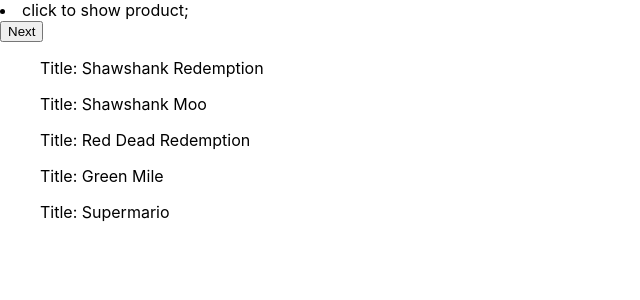
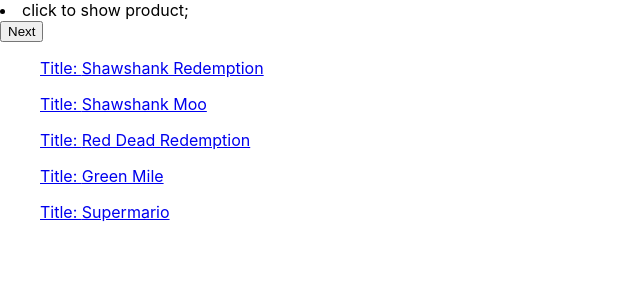
Before and after one commit to csmattc/JS2-Exercises, a React (Create React App) app in the folder my-app/: page / in a window 1280 px wide. Shown: the top 300 px of the page, without its empty margins (0-640 px from the left). Built offline with nearby package versions, Linux system fonts and the light colour scheme.

Commit message:
added anchor tag to unordered list

```diff
--- a/my-app/src/App.js
+++ b/my-app/src/App.js
@@ -25,7 +25,7 @@
   }
   this.anchorTag = function renderItem() {
     return (
-      <ul onClick={() => handleRatingClick()}>Title: {this.title} </ul>
+      <ul onClick={() => handleRatingClick()}> <a href="#">Title: {this.title}</a> </ul>
     );
   }
 }
```
